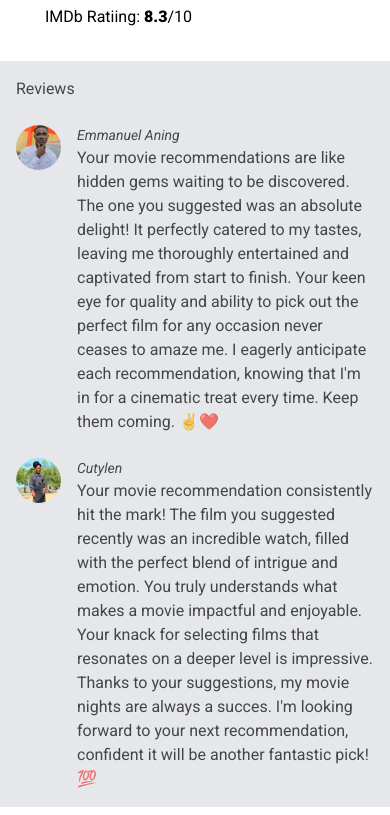
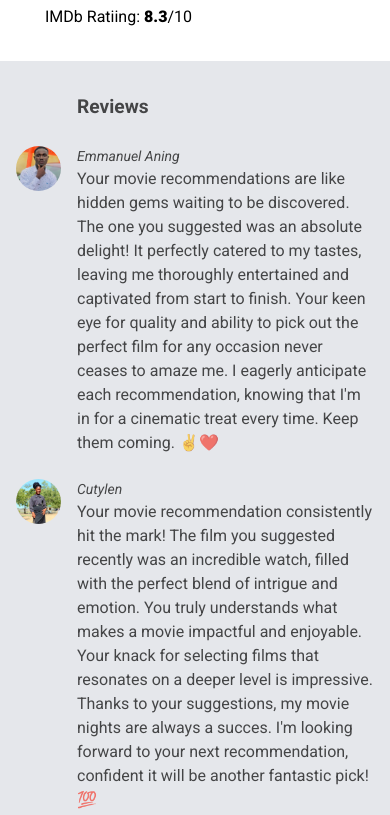
Before and after one commit to AdjeteySowah/odin-landing-page, a plain HTML site: page index.html in a window 390 px wide. Shown: the part 6083-6898 px from the top of the page. Drawn offline with Linux system fonts and the light colour scheme.

Commit message:
Style the testimonials section's title
In all display sizes, this commit styles the title added to the
testimonials section and also adds a top and bottom padding to the
section in mobile view

```diff
--- a/style.css
+++ b/style.css
@@ -172,12 +172,18 @@ body {
     display: flex;
     flex-direction: column;
     gap: 24px;
-    padding: 6rem 12rem;
+    padding: 4rem 12rem 6rem;
 }
 
 .testimonials-container {
     display: flex;
     gap: 16px;
+}
+
+#testimonials .review-title {
+    font-size: 1.5rem;
+    font-weight: 600;
+    text-align: center;
 }
 
 #testimonials img {
@@ -297,7 +303,14 @@ body {
     }
 
     #testimonials {
-        padding: 1rem;
+        padding: 2rem 1rem;
+    }
+
+    #testimonials .review-title {
+        font-size: 1.2rem;
+        font-weight: 600;
+        text-align: start;
+        margin-left: 3.81rem; /* the width of the img and the gap between the img and the text */
     }
 
     #testimonials img {
```
